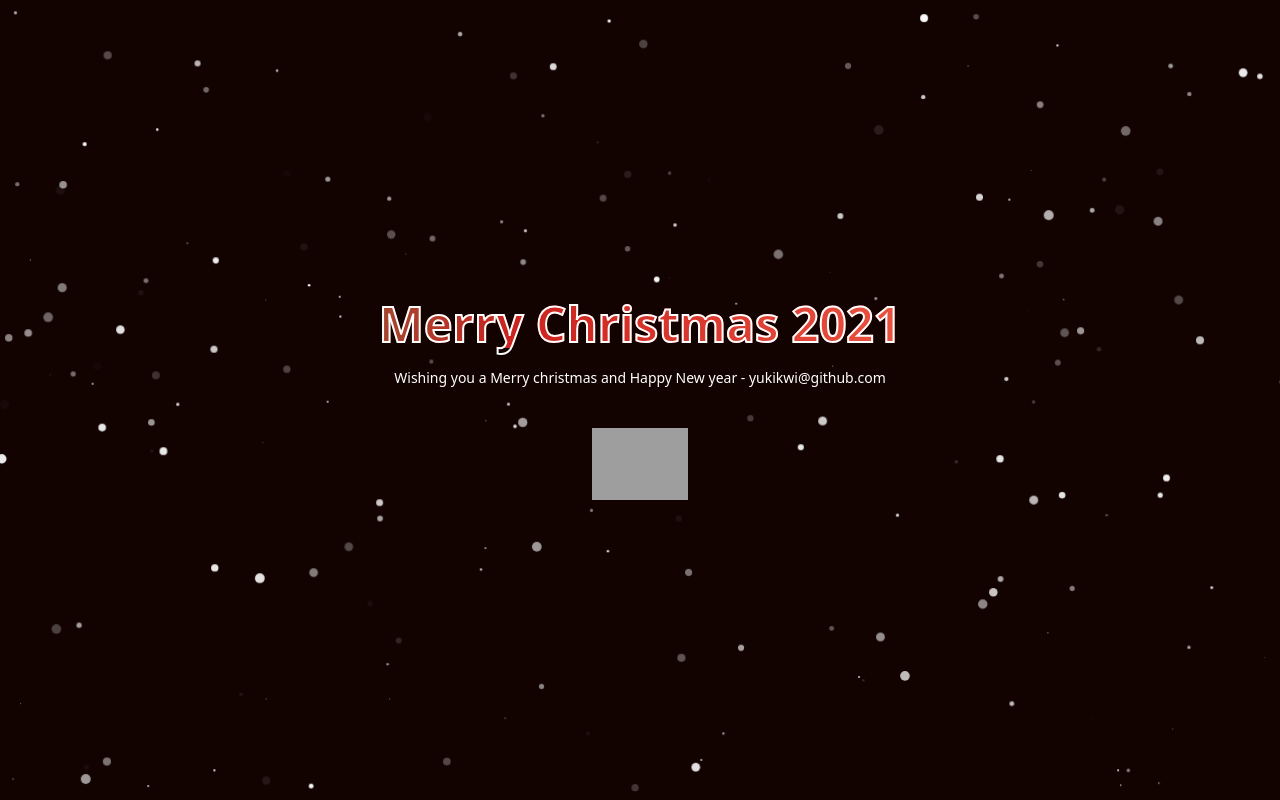
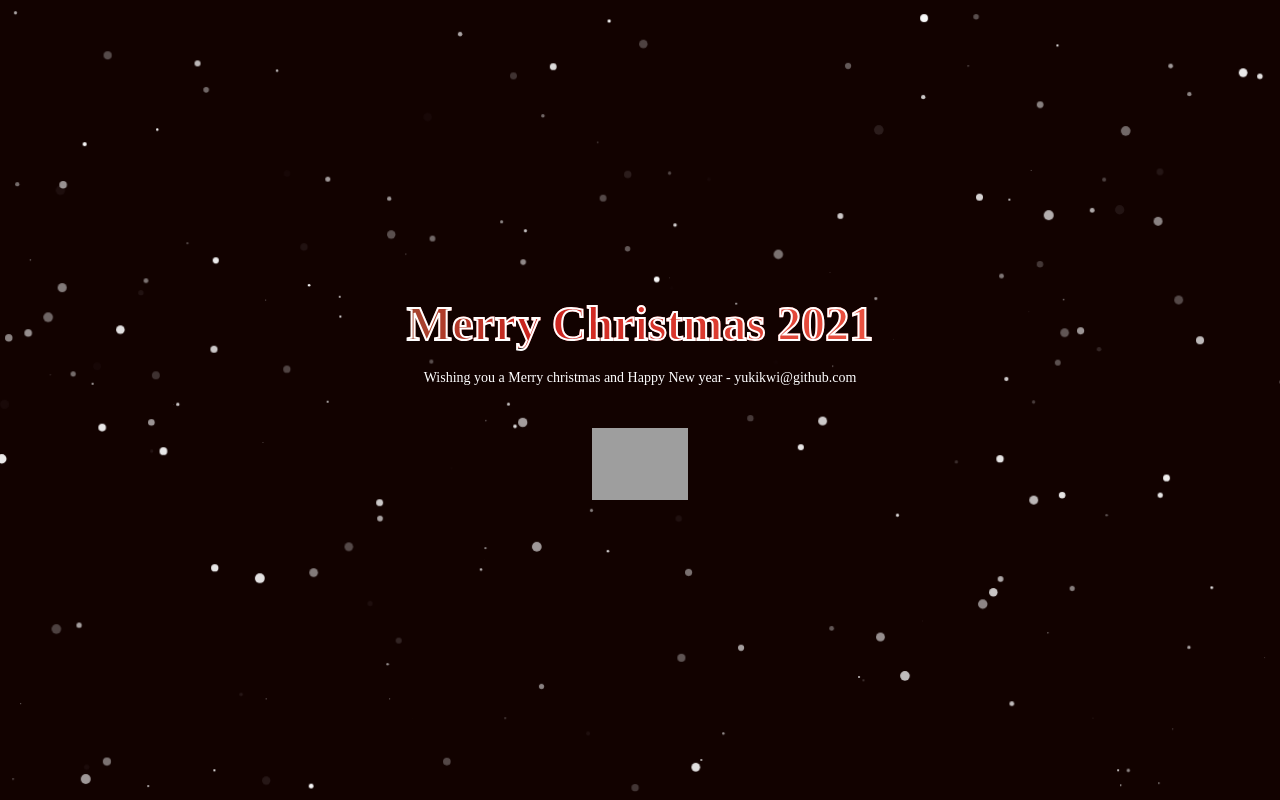
Before and after one commit to yukikwi/react-christmas-2021, a Gatsby site: page / in a window 1280 px wide. Shown: the top 800 px of the page. Built offline with nearby package versions, Linux system fonts and the light colour scheme; Gatsby itself is replaced by a stand-in of ours; grey boxes are pictures that could not be loaded; animation ran at ten frames a second.

Commit message:
Add Google Font

```diff
--- a/src/assets/css/main.css
+++ b/src/assets/css/main.css
@@ -1,3 +1,9 @@
 @tailwind base;
 @tailwind components;
 @tailwind utilities;
+@import url('https://fonts.googleapis.com/css2?family=Yuji+Hentaigana+Akebono&display=swap');
+@import url('https://fonts.googleapis.com/css2?family=Pacifico&display=swap');
+
+* {
+    font-family: 'Pacifico', cursive;
+}
```
